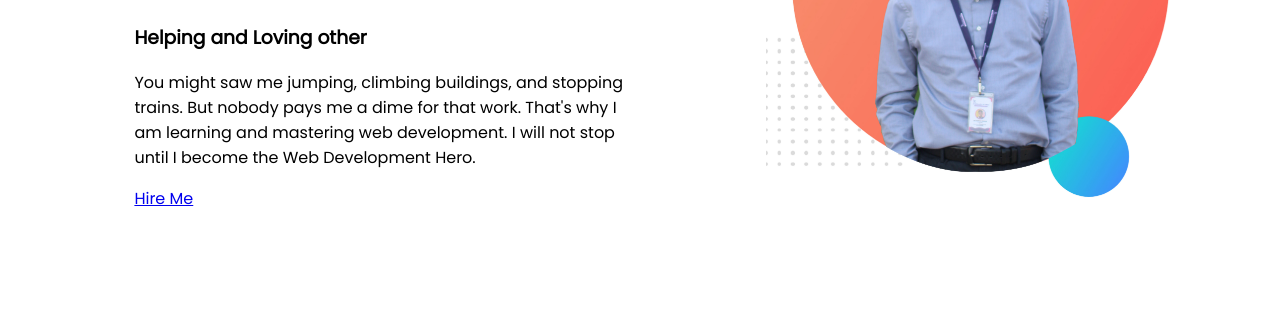
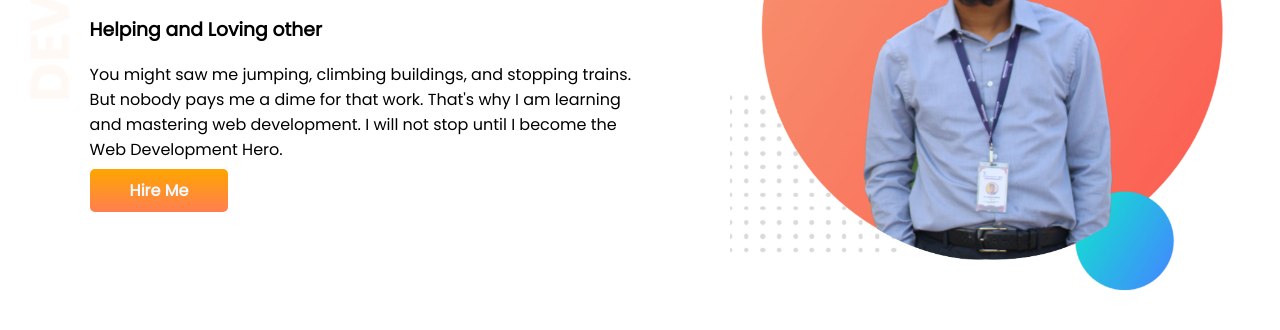
Before and after one commit to farhan-2000/developer-portfolio, a plain HTML site: page index.html in a window 1280 px wide. Shown: the part 260-590 px from the top of the page. Drawn offline with Linux system fonts and the light colour scheme.

Commit message:
top banner added

```diff
--- a/index.html
+++ b/index.html
@@ -13,7 +13,7 @@
 </head>
 
 <body>
-    <section>
+    <section class="top-banner">
         <div class="half-width">
             <h1>Welcome To</h1>
             <h1><span class="bg-color-coral">Farhan Ishraq</span> World</h1>
@@ -25,7 +25,9 @@
                 Development
                 Hero.
             </p>
-            <a href="https://www.linkedin.com/in/farhan-ishraq-b03607195/" target="_blank">Hire Me</a>
+            <a class="link-button" href="https://www.linkedin.com/in/farhan-ishraq-b03607195/" target="_blank">Hire
+                Me
+            </a>
         </div>
         <div class="half-width">
             <img src="img/farhan-with-bg.jpg" alt="Farhan Image">
--- a/style.css
+++ b/style.css
@@ -1,5 +1,6 @@
 body {
     font-family: 'Poppins', sans-serif;
+    margin: 0%;
 }
 
 h1 {
@@ -16,9 +17,23 @@ section {
 
 .half-width {
     width: 50%;
-    padding-left: 10%;
+    padding-left: 7%;
 }
 
 .half-width img {
-    width: 80%;
+    width: 90%;
 }
+
+.link-button {
+    text-decoration: none;
+    background-image: linear-gradient(orange, coral);
+    color: aliceblue;
+    font-weight: 700;
+    padding: 10px 40px;
+    border-radius: 5px;
+}
+
+.top-banner {
+    background-image: url(img/top-banner.png);
+    background-repeat: no-repeat;
+}
```
Also changed, not shown: img/my-bg.png (added), img/top-banner.png (added).
